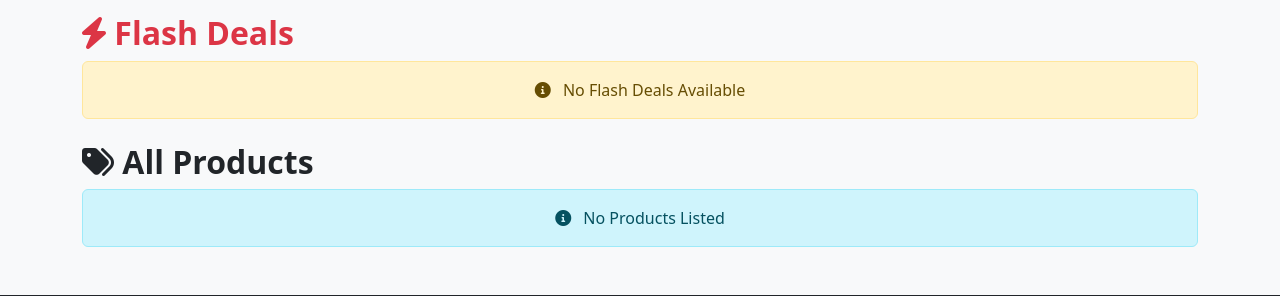
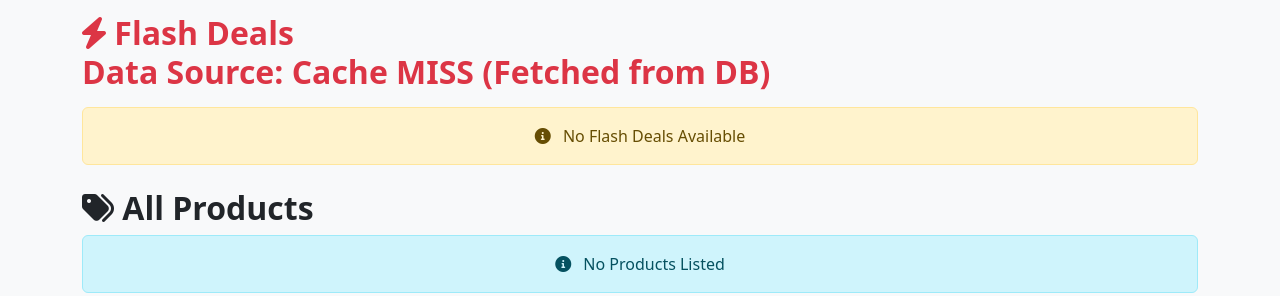
Before and after one commit to Amabellzq/INF2006_Group24, a Flask app: page / in a window 1280 px wide. Shown: the part 614-910 px from the top of the page. Run offline with Flask 3, Linux system fonts and the light colour scheme; data that the repository does not hold is empty.

Commit message:
add some testing codes

```diff
--- a/webapp/routes/main.py
+++ b/webapp/routes/main.py
@@ -57,10 +57,13 @@ def health_check():
 def home():
     """Fetch all products and separate Flash Deals from regular products with caching."""
 
+    cache_status = "Cache HIT"  # Default assumption
+
     def fetch_homepage_data():
+        nonlocal cache_status
+        cache_status = "Cache MISS (Fetched from DB)"  # Change if cache miss
         flash_deals = Product.query.filter(Product.discount_price.isnot(None)).order_by(Product.created_at.desc()).all()
         products = Product.query.filter(Product.discount_price.is_(None)).order_by(Product.created_at.desc()).all()
-
         return {
             "flash_deals": [product.to_dict() for product in flash_deals],
             "products": [product.to_dict() for product in products]
@@ -72,8 +75,10 @@ def home():
     return render_template(
         'home.html',
         flash_deals=homepage_data["flash_deals"],
-        products=homepage_data["products"]
+        products=homepage_data["products"],
+        cache_status=cache_status
     )
+
 
 @main_bp.route('/about')
 def about():
--- a/webapp/templates/home.html
+++ b/webapp/templates/home.html
@@ -26,6 +26,7 @@
     <div class="mb-4">
         <h2 class="text-danger fw-bold">
             <i class="fas fa-bolt"></i> Flash Deals
+            <p>Data Source: {{ cache_status }}</p>
         </h2>
 
         {% if flash_deals %}
```
